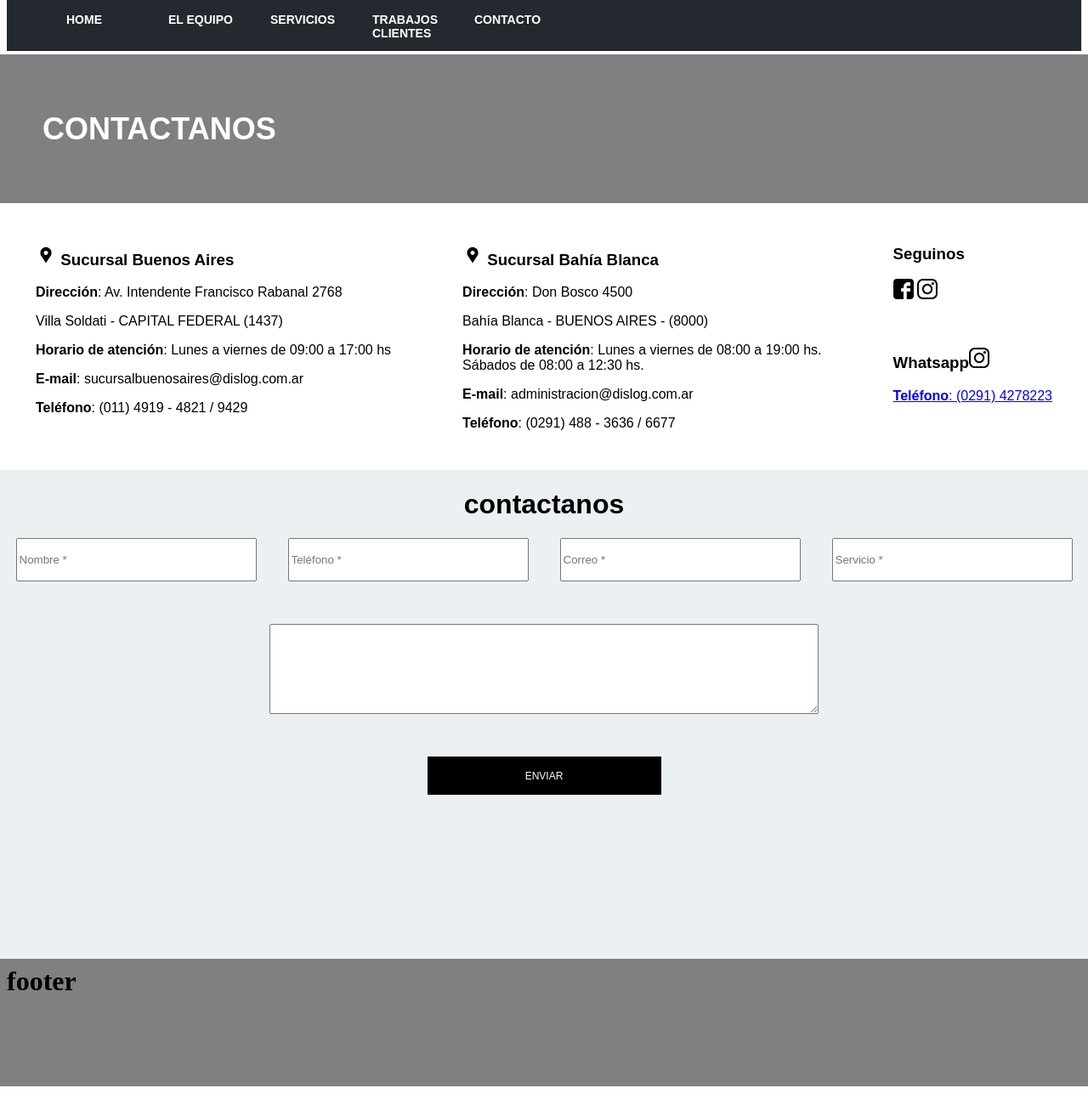
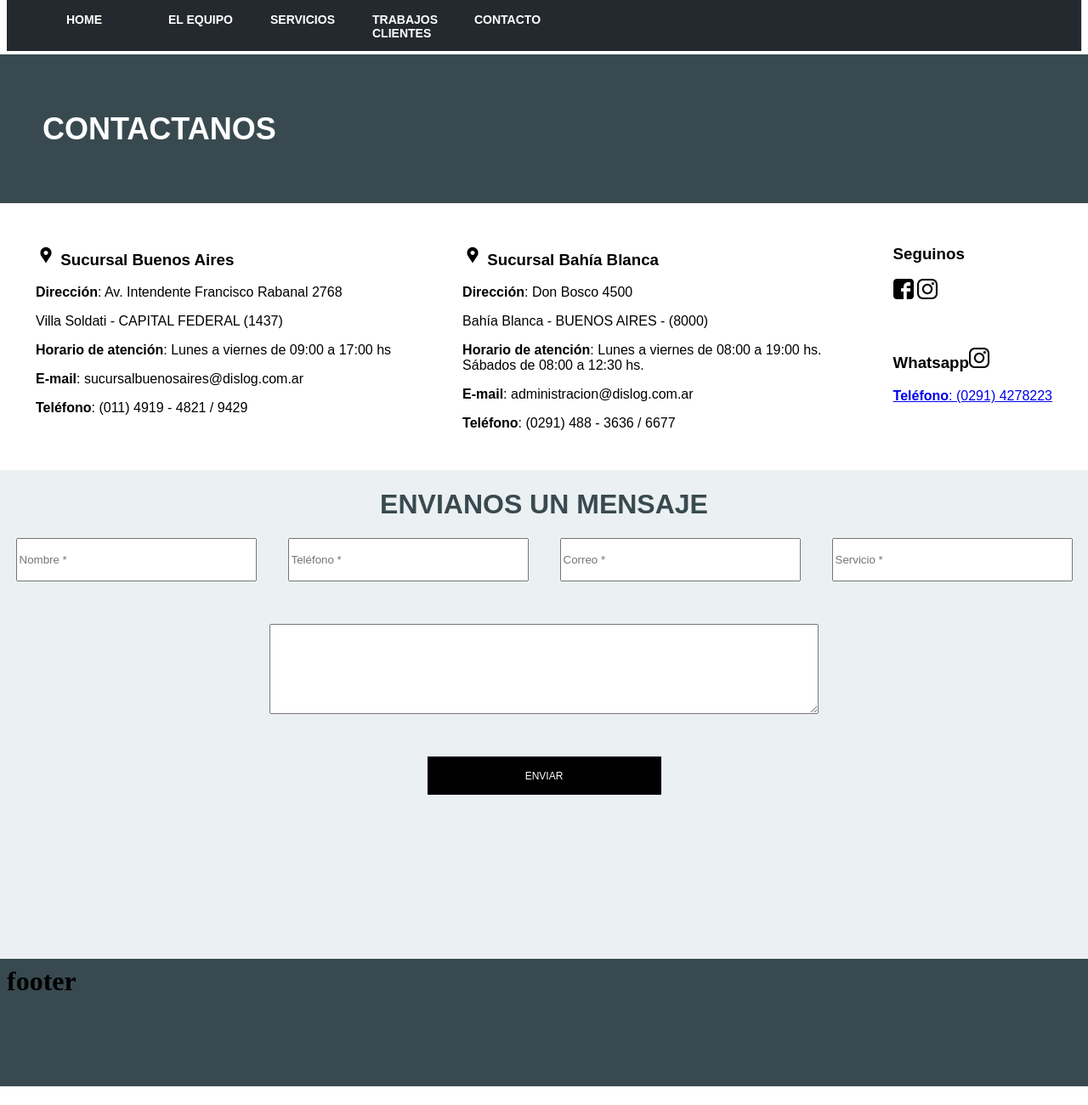
Before and after one commit to escalesi/ProySwSprint1, a plain HTML site: page Logística y distribución Maez/contacto.html in a window 1280 px wide. Shown: the top 1300 px of the page at 85% size. Drawn offline with Linux system fonts and the light colour scheme.

Commit message:
Agregue contenindo a contactos

```diff
--- a/Logística y distribución Maez/contacto.html
+++ b/Logística y distribución Maez/contacto.html
@@ -54,7 +54,7 @@
             </div>
 
             <div class="formulario">
-                <h1>contactanos</h1>
+                <h1>envianos un mensaje</h1>
                 <form action="">
                     <div class="datos">
                         <input type="text" id="nombre" name="nombre" placeholder="Nombre *">
--- a/Logística y distribución Maez/css/contacto.css
+++ b/Logística y distribución Maez/css/contacto.css
@@ -18,6 +18,8 @@ img {
 }
 
 .formulario h1 {
+    color: #384a50;
+    text-transform: uppercase;
     display: flex;
     justify-content: center;
 }
--- a/Logística y distribución Maez/css/index.css
+++ b/Logística y distribución Maez/css/index.css
@@ -11,7 +11,7 @@ body {
 }
 
 .banner {
-    background-color: grey;
+    background-color: #384a50;
     height: 175px;
     width: 100%;
     padding-left: 50px;
@@ -39,5 +39,5 @@ footer {
 footer iframe{
     border: 0px;
     max-height: 250px;
-    background-color: grey
+    background-color: #384a50
 }
```
